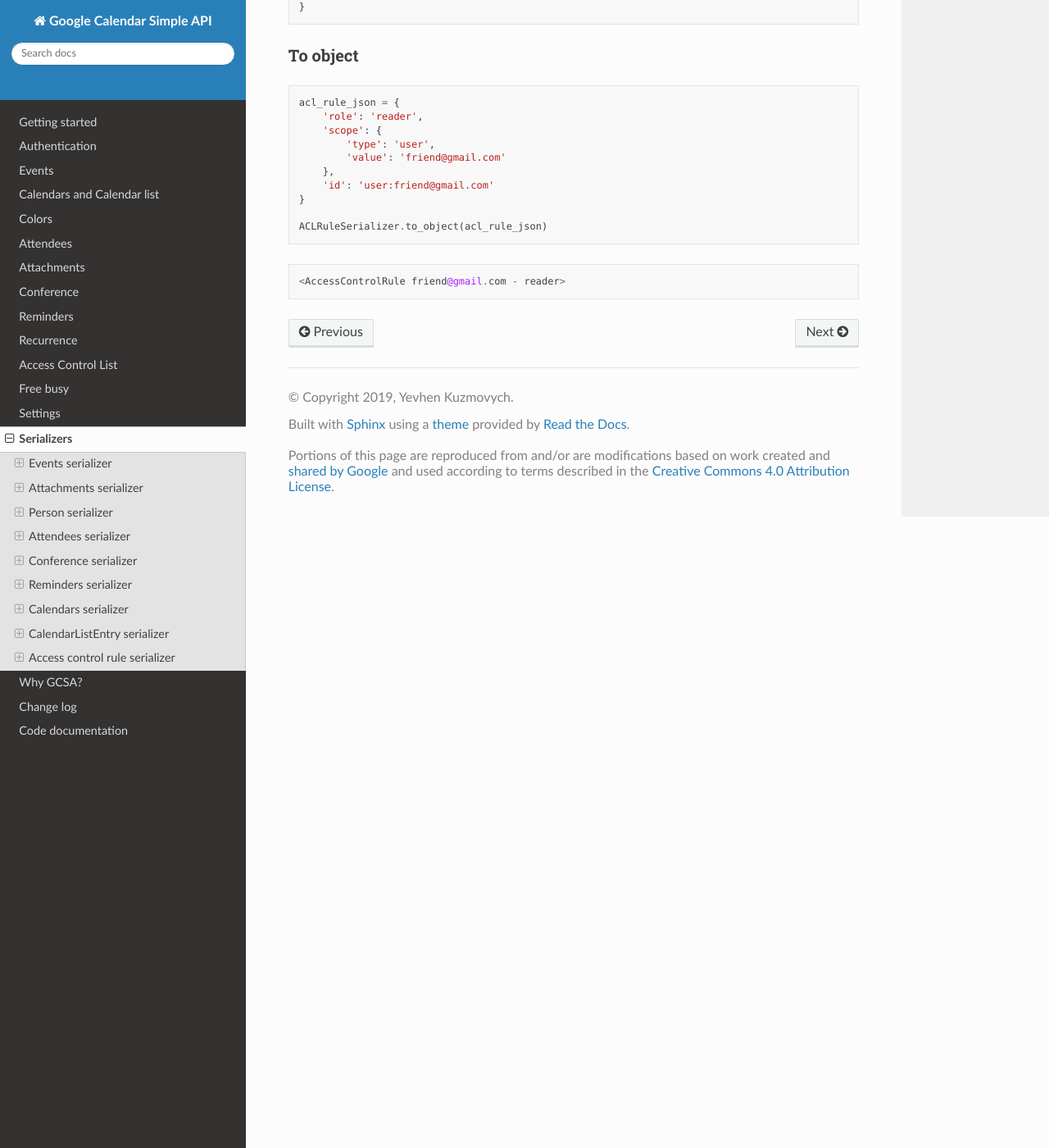
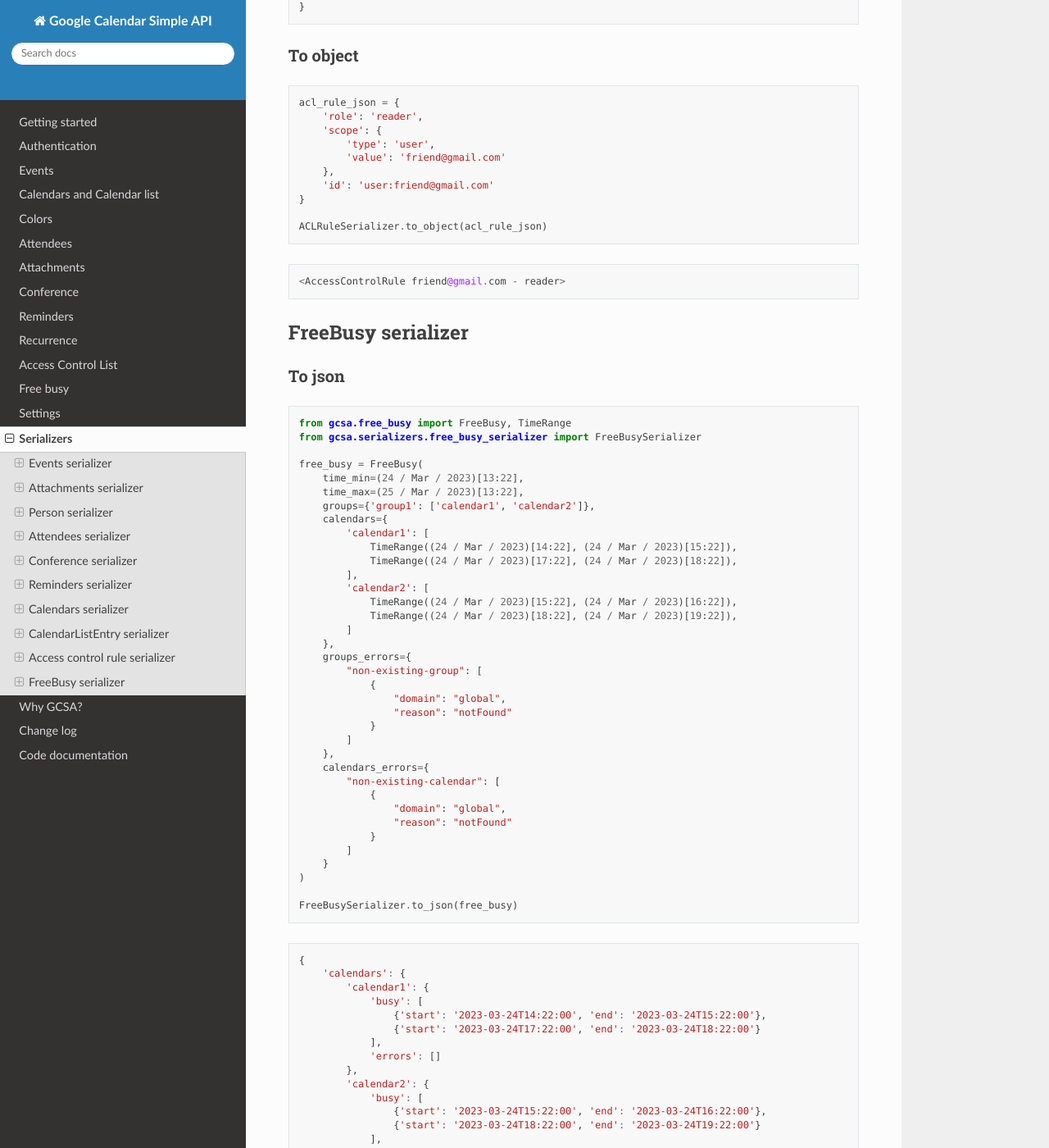
Before and after one commit to kuzmoyev/google-calendar-simple-api, a Sphinx documentation site: the page built from docs/source/serializers.rst, in a window 1280 px wide and 1400 px high, scrolled down 10468 px. Shown: the whole window at 82% size. Built offline with Sphinx 7.4.7 and the Read the Docs theme 2.0.0, drawn with Linux system fonts in a browser that asks for light colours; pages that are not in the unit, such as notebooks, are missing from menus; some of the changed text lies outside the part shown.

Commit message:
Add free/busy serializer docs

```diff
--- a/docs/source/serializers.rst
+++ b/docs/source/serializers.rst
@@ -6,7 +6,7 @@ the `official API documentation`_. In general, you won't need to use them, ``gcs
 under the hood. It is documented just so you know they exist and can be used if necessary.
 
 .. note::
-    Note that serializer's ``to_json`` methods ignore read-only fields of the objects.
+    Note that serializers' ``to_json`` methods ignore read-only fields of the objects.
     Read-only fields of the objects are ones that are passed to the parameters of their ``__init__`` with
     underscores, e.g. ``Event(_updated=25/Nov/2020)``.
 
@@ -662,4 +662,144 @@ To object
 
 
 
+FreeBusy serializer
+~~~~~~~~~~~~~~~~~~~
+
+To json
+-------
+
+.. code-block:: python
+
+    from gcsa.free_busy import FreeBusy, TimeRange
+    from gcsa.serializers.free_busy_serializer import FreeBusySerializer
+
+    free_busy = FreeBusy(
+        time_min=(24 / Mar / 2023)[13:22],
+        time_max=(25 / Mar / 2023)[13:22],
+        groups={'group1': ['calendar1', 'calendar2']},
+        calendars={
+            'calendar1': [
+                TimeRange((24 / Mar / 2023)[14:22], (24 / Mar / 2023)[15:22]),
+                TimeRange((24 / Mar / 2023)[17:22], (24 / Mar / 2023)[18:22]),
+            ],
+            'calendar2': [
+                TimeRange((24 / Mar / 2023)[15:22], (24 / Mar / 2023)[16:22]),
+                TimeRange((24 / Mar / 2023)[18:22], (24 / Mar / 2023)[19:22]),
+            ]
+        },
+        groups_errors={
+            "non-existing-group": [
+                {
+                    "domain": "global",
+                    "reason": "notFound"
+                }
+            ]
+        },
+        calendars_errors={
+            "non-existing-calendar": [
+                {
+                    "domain": "global",
+                    "reason": "notFound"
+                }
+            ]
+        }
+    )
+
+    FreeBusySerializer.to_json(free_busy)
+
+
+.. code-block:: javascript
+
+    {
+        'calendars': {
+            'calendar1': {
+                'busy': [
+                    {'start': '2023-03-24T14:22:00', 'end': '2023-03-24T15:22:00'},
+                    {'start': '2023-03-24T17:22:00', 'end': '2023-03-24T18:22:00'}
+                ],
+                'errors': []
+            },
+            'calendar2': {
+                'busy': [
+                    {'start': '2023-03-24T15:22:00', 'end': '2023-03-24T16:22:00'},
+                    {'start': '2023-03-24T18:22:00', 'end': '2023-03-24T19:22:00'}
+                ],
+                'errors': []
+            },
+            'non-existing-calendar': {
+                'busy': [],
+                'errors': [
+                    {'domain': 'global', 'reason': 'notFound'}
+                ]
+            }
+        },
+        'groups': {
+            'group1': {
+                'calendars': ['calendar1', 'calendar2'],
+                'errors': []
+            },
+            'non-existing-group': {
+                'calendars': [],
+                'errors': [
+                    {'domain': 'global', 'reason': 'notFound'}
+                ]
+            }
+        },
+        'timeMin': '2023-03-24T13:22:00',
+        'timeMax': '2023-03-25T13:22:00'
+    }
+
+
+To object
+---------
+
+.. code-block:: python
+
+    free_busy_json = {
+        'calendars': {
+            'calendar1': {
+                'busy': [
+                    {'start': '2023-03-24T14:22:00', 'end': '2023-03-24T15:22:00'},
+                    {'start': '2023-03-24T17:22:00', 'end': '2023-03-24T18:22:00'}
+                ],
+                'errors': []
+            },
+            'calendar2': {
+                'busy': [
+                    {'start': '2023-03-24T15:22:00', 'end': '2023-03-24T16:22:00'},
+                    {'start': '2023-03-24T18:22:00', 'end': '2023-03-24T19:22:00'}
+                ],
+                'errors': []
+            },
+            'non-existing-calendar': {
+                'busy': [],
+                'errors': [
+                    {'domain': 'global', 'reason': 'notFound'}
+                ]
+            }
+        },
+        'groups': {
+            'group1': {
+                'calendars': ['calendar1', 'calendar2'],
+                'errors': []
+            },
+            'non-existing-group': {
+                'calendars': [],
+                'errors': [
+                    {'domain': 'global', 'reason': 'notFound'}
+                ]
+            }
+        },
+        'timeMin': '2023-03-24T13:22:00',
+        'timeMax': '2023-03-25T13:22:00'
+    }
+
+    FreeBusySerializer.to_object(free_busy_json)
+
+.. code-block:: python
+
+    <FreeBusy 2023-03-24 13:22:00 - 2023-03-25 13:22:00>
+
+
+
 .. _`official API documentation`: https://developers.google.com/calendar
```
